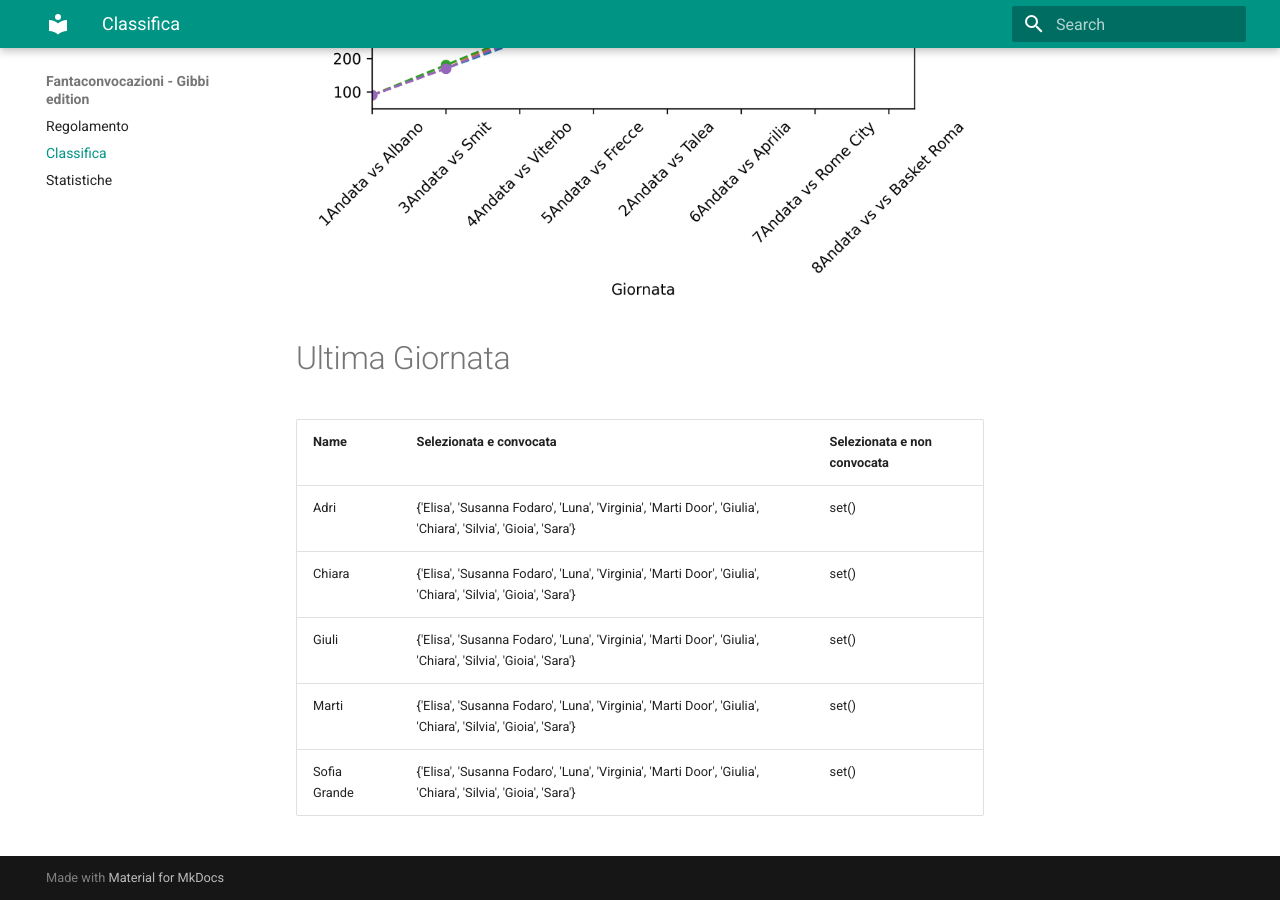
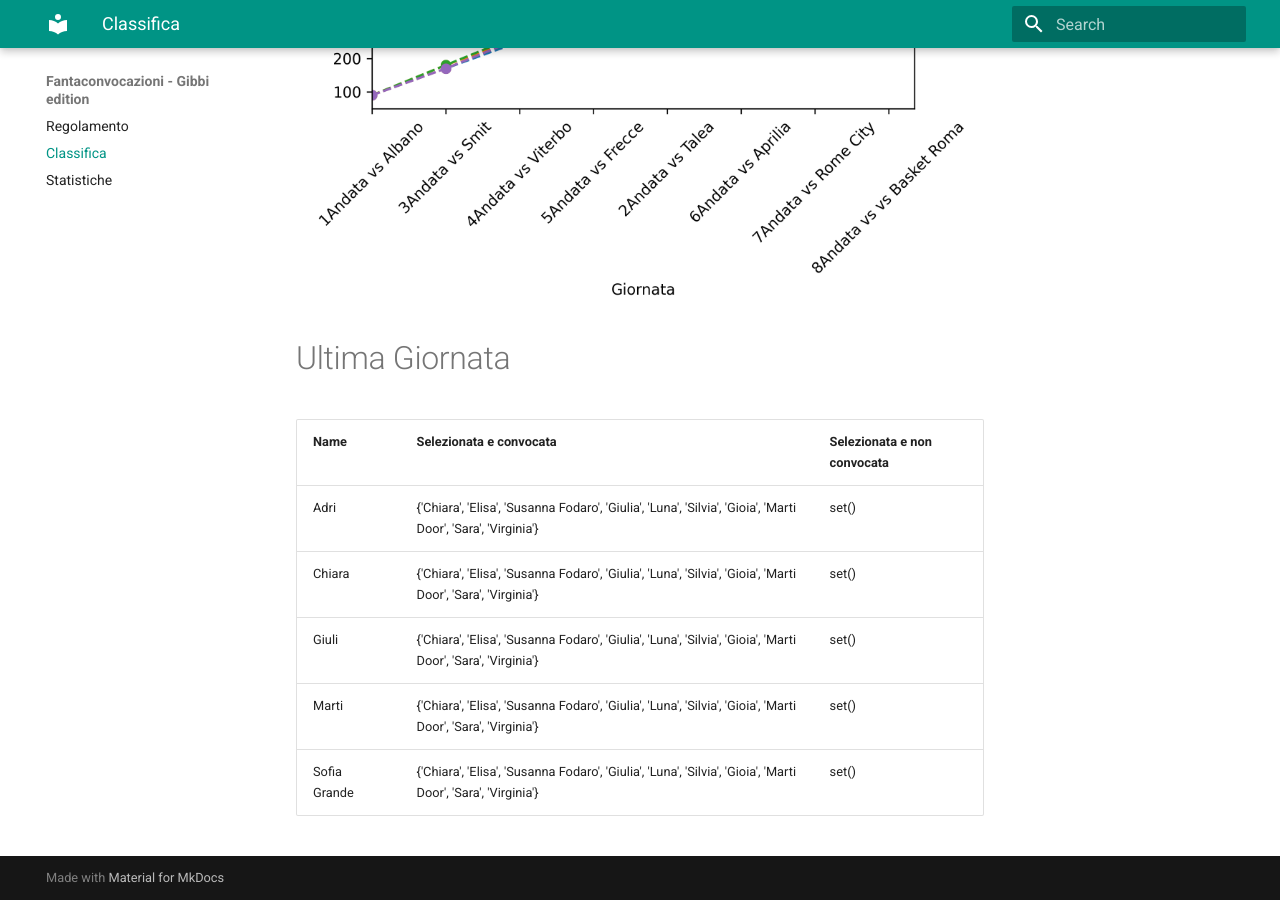
Before and after one commit to martinig94/fantagibbi, an MkDocs documentation site: the page built from docs/Classifica.md, in a window 1280 px wide and 900 px high, scrolled down 810 px. Built offline with MkDocs 1.6.1 and Material for MkDocs 9.7.7, drawn with Linux system fonts in a browser that asks for light colours.

Commit message:
Auto-update from main.py

```diff
--- a/docs/Classifica.md
+++ b/docs/Classifica.md
@@ -18,9 +18,9 @@
 <!-- START_TABLE CORRECT -->
 | Name         | Selezionata e convocata                                                                                      | Selezionata e non convocata   |
 |:-------------|:-------------------------------------------------------------------------------------------------------------|:------------------------------|
-| Adri         | {'Elisa', 'Susanna Fodaro', 'Luna', 'Virginia', 'Marti Door', 'Giulia', 'Chiara', 'Silvia', 'Gioia', 'Sara'} | set()                         |
-| Chiara       | {'Elisa', 'Susanna Fodaro', 'Luna', 'Virginia', 'Marti Door', 'Giulia', 'Chiara', 'Silvia', 'Gioia', 'Sara'} | set()                         |
-| Giuli        | {'Elisa', 'Susanna Fodaro', 'Luna', 'Virginia', 'Marti Door', 'Giulia', 'Chiara', 'Silvia', 'Gioia', 'Sara'} | set()                         |
-| Marti        | {'Elisa', 'Susanna Fodaro', 'Luna', 'Virginia', 'Marti Door', 'Giulia', 'Chiara', 'Silvia', 'Gioia', 'Sara'} | set()                         |
-| Sofia Grande | {'Elisa', 'Susanna Fodaro', 'Luna', 'Virginia', 'Marti Door', 'Giulia', 'Chiara', 'Silvia', 'Gioia', 'Sara'} | set()                         |
+| Adri         | {'Chiara', 'Elisa', 'Susanna Fodaro', 'Giulia', 'Luna', 'Silvia', 'Gioia', 'Marti Door', 'Sara', 'Virginia'} | set()                         |
+| Chiara       | {'Chiara', 'Elisa', 'Susanna Fodaro', 'Giulia', 'Luna', 'Silvia', 'Gioia', 'Marti Door', 'Sara', 'Virginia'} | set()                         |
+| Giuli        | {'Chiara', 'Elisa', 'Susanna Fodaro', 'Giulia', 'Luna', 'Silvia', 'Gioia', 'Marti Door', 'Sara', 'Virginia'} | set()                         |
+| Marti        | {'Chiara', 'Elisa', 'Susanna Fodaro', 'Giulia', 'Luna', 'Silvia', 'Gioia', 'Marti Door', 'Sara', 'Virginia'} | set()                         |
+| Sofia Grande | {'Chiara', 'Elisa', 'Susanna Fodaro', 'Giulia', 'Luna', 'Silvia', 'Gioia', 'Marti Door', 'Sara', 'Virginia'} | set()                         |
 <!-- END_TABLE CORRECT -->
```
